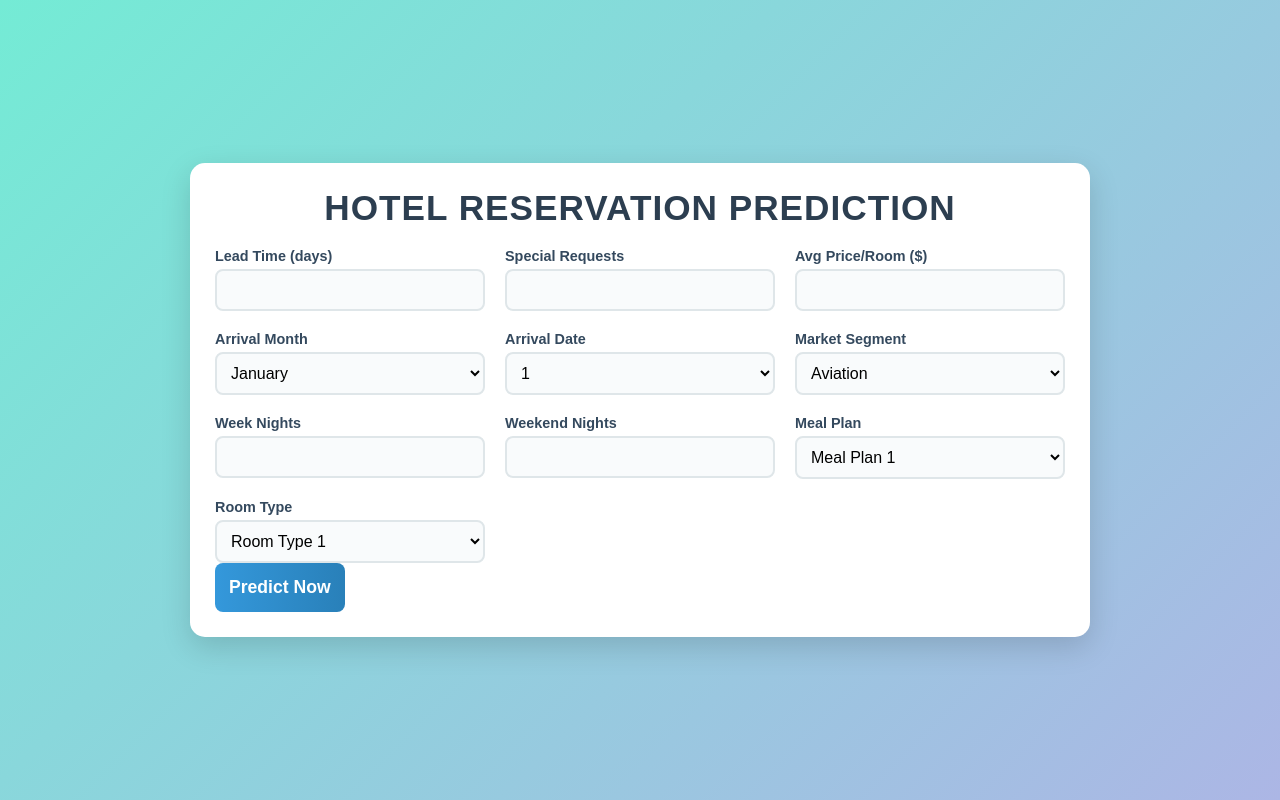
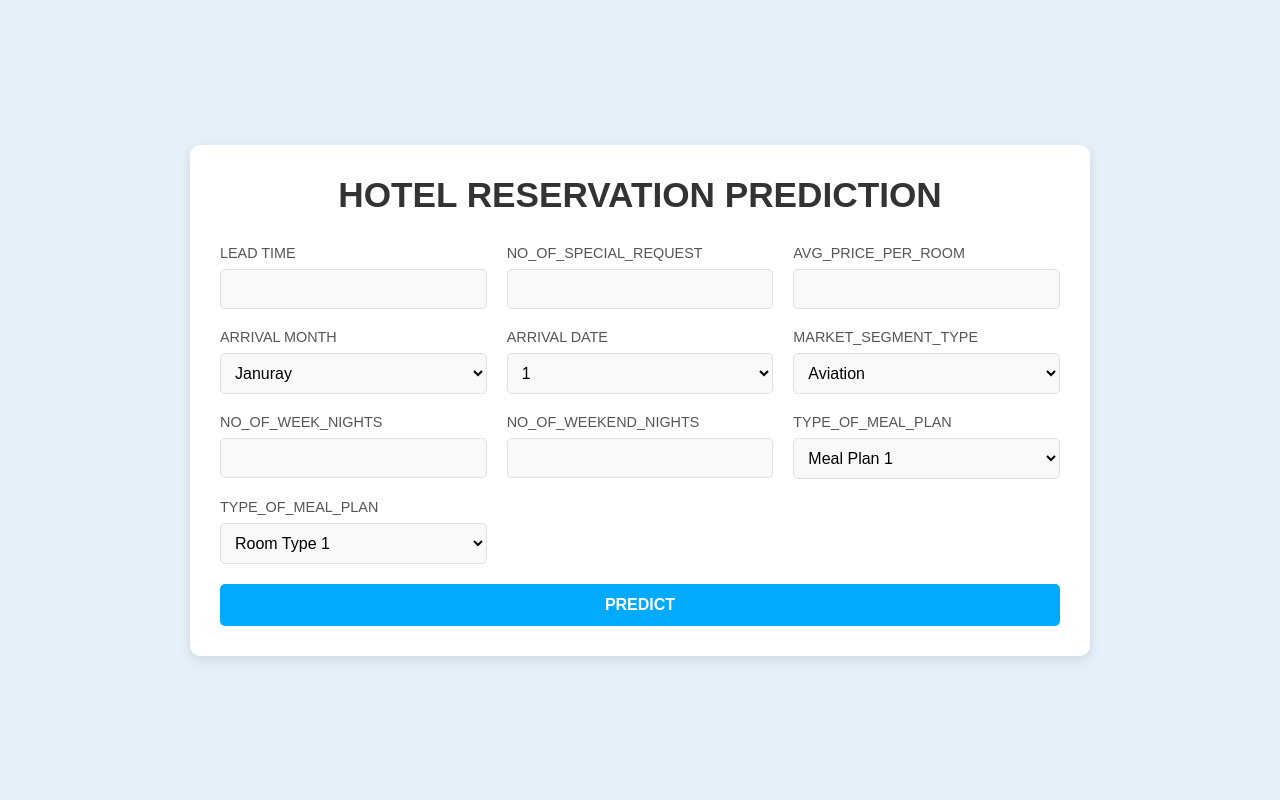
Before and after one commit to FaheemKhan0817/End-to-end-MLOps-Project-hotel-booking-cancellation-prediction, a Flask app: page / in a window 1280 px wide. Run offline with Flask 3, Linux system fonts and the light colour scheme.

Commit message:
changes in UI

```diff
--- a/static/style.css
+++ b/static/style.css
@@ -8,7 +8,7 @@
 /* Body styling */
 body {
     font-family: 'Arial', sans-serif;
-    background: linear-gradient(135deg, #74ebd5, #acb6e5); /* Gradient background */
+    background-color: #e6f0fa; /* Light blue background similar to the image */
     display: flex;
     justify-content: center;
     align-items: center;
@@ -18,29 +18,29 @@ body {
 
 /* Container styling */
 .container {
-    background-color: #ffffff;
-    padding: 25px;
-    border-radius: 15px;
-    box-shadow: 0 10px 30px rgba(0, 0, 0, 0.15);
-    width: 90%;
-    max-width: 900px; /* Slightly wider for grid layout */
+    background-color: #fff;
+    padding: 30px;
+    border-radius: 10px;
+    box-shadow: 0 4px 12px rgba(0, 0, 0, 0.1);
+    width: 100%;
+    max-width: 900px; /* Wider container to accommodate the grid layout */
 }
 
 /* Heading styling */
 h2 {
     text-align: center;
     font-size: 2.2rem;
-    color: #2c3e50;
-    margin-bottom: 20px;
-    text-transform: uppercase;
-    letter-spacing: 1px;
+    font-weight: bold;
+    color: #333;
+    margin-bottom: 30px;
+    text-transform: uppercase; /* Matches the uppercase heading in the image */
 }
 
-/* Form grid styling */
-.form-grid {
+/* Form styling */
+form {
     display: grid;
-    grid-template-columns: repeat(3, 1fr); /* 3-column layout */
-    gap: 20px; /* Space between inputs */
+    grid-template-columns: repeat(3, 1fr); /* 3-column layout for the form */
+    gap: 20px; /* Space between form elements */
 }
 
 /* Form group styling */
@@ -52,9 +52,10 @@ h2 {
 /* Label styling */
 label {
     font-size: 0.9rem;
-    color: #34495e;
-    margin-bottom: 5px;
-    font-weight: 600;
+    font-weight: 500;
+    color: #555;
+    margin-bottom: 8px;
+    text-transform: uppercase; /* Matches the uppercase labels in the image */
 }
 
 /* Input and select field styling */
@@ -63,36 +64,55 @@ select {
     width: 100%;
     padding: 10px;
     font-size: 1rem;
-    border: 2px solid #dfe6e9; /* Added border */
-    border-radius: 8px;
-    background-color: #f9fbfc;
-    transition: border-color 0.3s ease, box-shadow 0.3s ease;
+    border: 1px solid #e0e0e0;
+    border-radius: 5px;
+    background-color: #f9f9f9; /* Light background for inputs */
+    transition: border-color 0.3s ease;
 }
 
 input[type="number"]:focus,
 select:focus {
-    border-color: #3498db;
-    box-shadow: 0 0 8px rgba(52, 152, 219, 0.3);
+    border-color: #00aaff; /* Light blue border on focus */
     outline: none;
+    box-shadow: 0 0 5px rgba(0, 170, 255, 0.3);
+}
+
+/* Specific styling for certain fields to span full width */
+.form-group:nth-child(1), /* Lead Time */
+.form-group:nth-child(2), /* Special Requests */
+.form-group:nth-child(3), /* Avg Price */
+.form-group:nth-child(7), /* Week Nights */
+.form-group:nth-child(8), /* Weekend Nights */
+.form-group:nth-child(10) /* Room Type */
+{
+    grid-column: span 1; /* These fields take 1 column */
+}
+
+.form-group:nth-child(4), /* Arrival Month */
+.form-group:nth-child(5), /* Arrival Date */
+.form-group:nth-child(6), /* Market Segment */
+.form-group:nth-child(9) /* Meal Plan */
+{
+    grid-column: span 1; /* These fields take 1 column */
 }
 
 /* Button styling */
 button {
-    grid-column: span 3; /* Span all 3 columns */
-    padding: 14px;
-    background: linear-gradient(90deg, #3498db, #2980b9); /* Gradient button */
+    grid-column: span 3; /* Button spans all 3 columns */
+    padding: 12px;
+    background-color: #00aaff; /* Blue button color from the image */
     color: #fff;
     border: none;
-    border-radius: 8px;
-    font-size: 1.1rem;
-    font-weight: bold;
+    border-radius: 5px;
+    font-size: 1rem;
+    font-weight: 600;
+    text-transform: uppercase;
     cursor: pointer;
-    transition: transform 0.2s ease, background 0.3s ease;
+    transition: background-color 0.3s ease;
 }
 
 button:hover {
-    background: linear-gradient(90deg, #2980b9, #2471a3);
-    transform: translateY(-2px);
+    background-color: #0088cc; /* Slightly darker blue on hover */
 }
 
 /* Result section styling */
--- a/templates/index.html
+++ b/templates/index.html
@@ -2,35 +2,37 @@
 <html lang="en">
 <head>
     <meta charset="UTF-8">
-    <meta name="viewport" content="width=device-width, initial-scale=1.0">
-    <link rel="stylesheet" href="{{ url_for('static', filename='style.css') }}">
+    <meta name="viewport" content="width=device-width , initial=scale=1.0">
+    <link rel="stylesheet" href="{{ url_for('static' , filename='style.css') }}">
     <title>HOTEL RESERVATION PREDICTION ❤️</title>
 </head>
+
+
 <body>
 <div class="container">
     <h2>Hotel Reservation Prediction</h2>
 
-    <form method="POST" action="/">
-        <div class="form-grid">
+    <form method="POST">
         <div class="form-group">
-                <label for="lead_time">Lead Time (days)</label>
-                <input type="number" id="lead_time" name="lead_time                min="0" required>
+            <label for="lead_time">Lead Time</label>
+            <input type="number" id="lead_time" name="lead_time" required>
+        </div>
+
+
+        <div class="form-group">
+            <label for="no_of_special_request">No_of_special_request</label>
+            <input type="number" id="no_of_special_request" name="no_of_special_request" required>
         </div>
 
         <div class="form-group">
-                <label for="no_of_special_request">Special Requests</label>
-                <input type="number" id="no_of_special_request" name="no_of_special_request" min="0" required>
-            </div>
-
-            <div class="form-group">
-                <label for="avg_price_per_room">Avg Price/Room ($)</label>
-                <input type="number" id="avg_price_per_room" name="avg_price_per_room" min="0" step="0.01" required>
+            <label for="avg_price_per_room">Avg_price_per_room</label>
+            <input type="number" id="avg_price_per_room" name="avg_price_per_room" required>
         </div>
 
         <div class="form-group">
             <label for="arrival_month">Arrival Month</label>
             <select id="arrival_month" name="arrival_month" required>
-                    <option value="1">January</option>
+                <option value="1">Januray</option>
                 <option value="2">February</option>
                 <option value="3">March</option>
                 <option value="4">April</option>
@@ -45,17 +47,46 @@
             </select>
         </div>
 
+
         <div class="form-group">
             <label for="arrival_date">Arrival Date</label>
             <select id="arrival_date" name="arrival_date" required>
-                    {% for day in range(1, 32) %}
-                    <option value="{{ day }}">{{ day }}</option>
-                    {% endfor %}
+                <option value="1">1</option>
+                <option value="2">2</option>
+                <option value="3">3</option>
+                <option value="4">4</option>
+                <option value="5">5</option>
+                <option value="6">6</option>
+                <option value="7">7</option>
+                <option value="8">8</option>
+                <option value="9">9</option>
+                <option value="10">10</option>
+                <option value="11">11</option>
+                <option value="12">12</option>
+                <option value="13">13</option>
+                <option value="14">14</option>
+                <option value="15">15</option>
+                <option value="16">16</option>
+                <option value="17">17</option>
+                <option value="18">18</option>
+                <option value="19">19</option>
+                <option value="20">20</option>
+                <option value="21">21</option>
+                <option value="22">22</option>
+                <option value="23">23</option>
+                <option value="24">24</option>
+                <option value="25">25</option>
+                <option value="26">26</option>
+                <option value="27">27</option>
+                <option value="28">28</option>
+                <option value="29">29</option>
+                <option value="30">30</option>
+                <option value="31">31</option>
             </select>
         </div>
 
         <div class="form-group">
-                <label for="market_segment_type">Market Segment</label>
+            <label for="market_segment_type">Market_segment_type</label>
             <select id="market_segment_type" name="market_segment_type" required>
                 <option value="0">Aviation</option>
                 <option value="1">Complimentary</option>
@@ -66,17 +97,17 @@
         </div>
 
         <div class="form-group">
-                <label for="no_of_week_nights">Week Nights</label>
-                <input type="number" id="no_of_week_nights" name="no_of_week_nights" min="0" required>
+            <label for="no_of_week_nights">No_of_week_nights</label>
+            <input type="number" id="no_of_week_nights" name="no_of_week_nights" required>
         </div>
 
         <div class="form-group">
-                <label for="no_of_weekend_nights">Weekend Nights</label>
-                <input type="number" id="no_of_weekend_nights" name="no_of_weekend_nights" min="0" required>
+            <label for="no_of_weekend_nights">No_of_weekend_nights</label>
+            <input type="number" id="no_of_weekend_nights" name="no_of_weekend_nights" required>
         </div>
 
         <div class="form-group">
-                <label for="type_of_meal_plan">Meal Plan</label>
+            <label for="type_of_meal_plan">Type_of_meal_plan</label>
             <select id="type_of_meal_plan" name="type_of_meal_plan" required>
                 <option value="0">Meal Plan 1</option>
                 <option value="1">Meal Plan 2</option>
@@ -86,7 +117,7 @@
         </div>
 
         <div class="form-group">
-                <label for="room_type_reserved">Room Type</label>
+            <label for="room_type_reserved">Type_of_meal_plan</label>
             <select id="room_type_reserved" name="room_type_reserved" required>
                 <option value="0">Room Type 1</option>
                 <option value="1">Room Type 2</option>
@@ -97,20 +128,20 @@
                 <option value="6">Room Type 7</option>
             </select>
         </div>
-        </div>
 
-        <button type="submit">Predict Now</button>
+        <button type="submit">Predict</button>
     </form>
 
     {% if prediction is not none %}
     <div class="result">
         {% if prediction == 0 %}
-        <p class="cancel">The customer is likely to cancel their reservation.</p>
+        <p>The Customer is going to cancel his reservation</p>
         {% elif prediction == 1 %}
-        <p class="not-cancel">The customer is not likely to cancel their reservation.</p>
+        <p>The Customer is not going to cancel his reservation</p>
         {% endif %}
     </div>
     {% endif %}
 </div>
+
 </body>
 </html>
```
Also changed, not shown: other parts of static/style.css (+28 -19 lines). Lines whose indentation alone changed are shown as unchanged.
